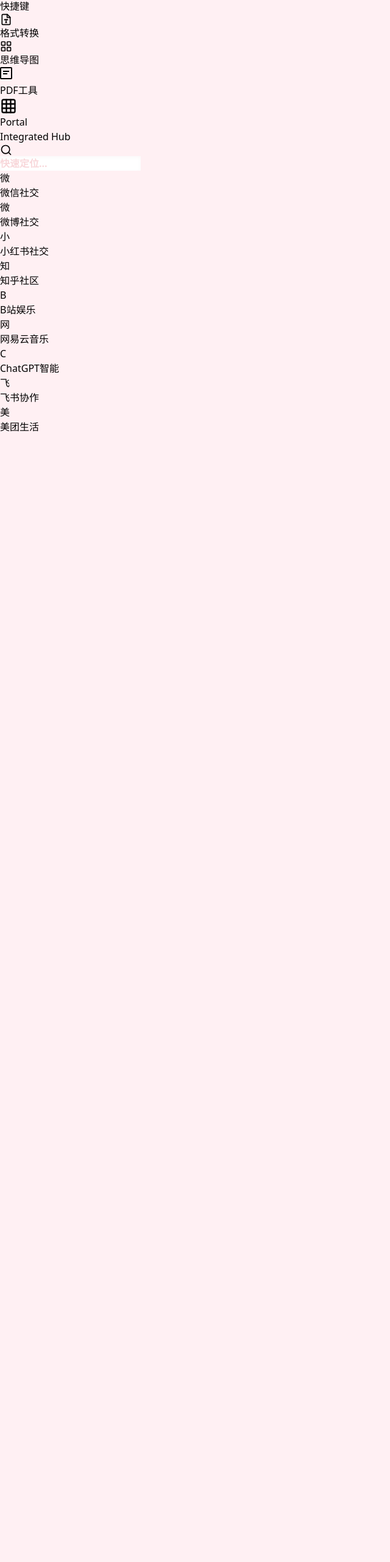
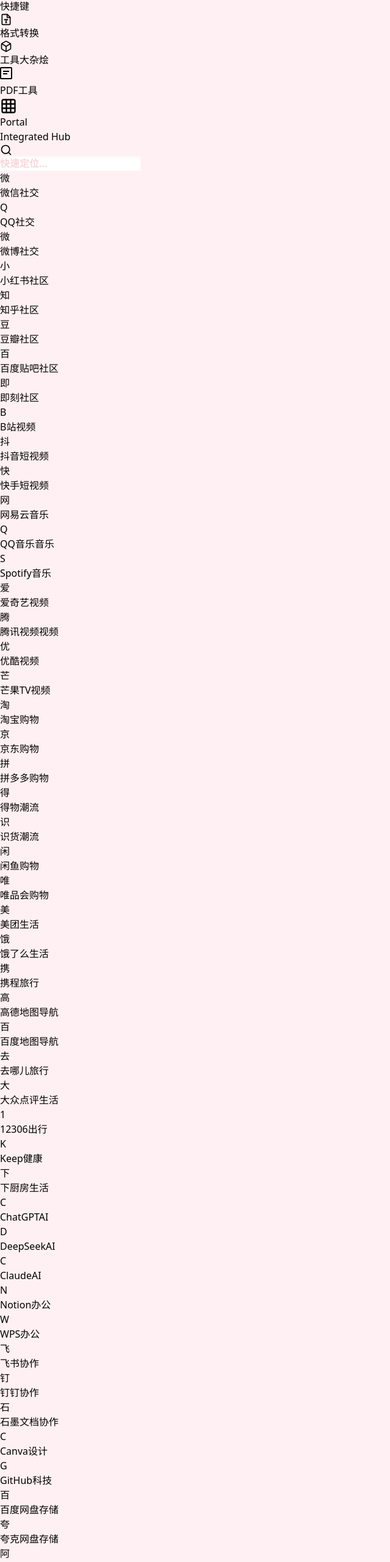
Before and after one commit to Felixovo06/ljy1229, a React (Vite) app: page / in a window 1280 px wide. Shown: the part 1066-3628 px from the top of the page at 61% size, without its empty margins (0-640 px from the left). Before the commit the page ends 1778 px from the top, so only its background shows below. Built offline with nearby package versions, Linux system fonts and the light colour scheme.

Commit message:
Update App.jsx

```diff
--- a/src/App.jsx
+++ b/src/App.jsx
@@ -4,11 +4,11 @@
   ChevronRight, Navigation, Cake, Target, Shield, ExternalLink,
   Activity, AlertCircle, Crosshair, Music, X, RefreshCw, Disc,
   Film, Book, Keyboard, FileType, LayoutGrid, Search, Heart, ArrowRight,
-  Maximize, Coffee, Palette, Grid3X3, Github, Send
+  Maximize, Coffee, Palette, Grid3X3, Github, Send, Box
 } from 'lucide-react';
 
 /**
- * 极简版文件图标（手动实现以防 Lucide 版本兼容问题）
+ * 极简版文件图标
  */
 const FileTextIcon = ({ size }) => (
   <div style={{ width: size, height: size, border: '2px solid currentColor', borderRadius: '2px', position: 'relative', display: 'inline-block' }}>
@@ -41,20 +41,69 @@
     { name: "生活百科", url: "https://zh.wikihow.com/", icon: <Book size={20} />, color: "bg-emerald-50 text-emerald-500 shadow-emerald-100/50" },
     { name: "快捷键", url: "https://hotkeycheatsheet.com/zh", icon: <Keyboard size={20} />, color: "bg-blue-50 text-blue-500 shadow-blue-100/50" },
     { name: "格式转换", url: "https://www.aconvert.com/cn/", icon: <FileType size={20} />, color: "bg-orange-50 text-orange-500 shadow-orange-100/50" },
-    { name: "思维导图", url: "https://wanglin2.github.io/mind-map/#/", icon: <LayoutGrid size={20} />, color: "bg-purple-50 text-purple-500 shadow-purple-100/50" },
+    { name: "工具大杂烩", url: "http://www.magicalbox.cn", icon: <Box size={20} />, color: "bg-purple-50 text-purple-500 shadow-purple-100/50" },
     { name: "PDF工具", url: "https://tools.pdf24.org/zh/", icon: <FileTextIcon size={20} />, color: "bg-rose-50 text-rose-500 shadow-rose-100/50" },
   ],
 
   appPortal: [
-    { name: "微信", cat: "社交", url: "https://weixin.qq.com/", color: "bg-emerald-400" },
-    { name: "微博", cat: "社交", url: "https://weibo.com/", color: "bg-red-400" },
-    { name: "小红书", cat: "社交", url: "https://www.xiaohongshu.com/", color: "bg-rose-400" },
-    { name: "知乎", cat: "社区", url: "https://www.zhihu.com/", color: "bg-blue-500" },
-    { name: "B站", cat: "娱乐", url: "https://www.bilibili.com/", color: "bg-pink-300" },
-    { name: "网易云", cat: "音乐", url: "https://music.163.com/", color: "bg-red-500" },
-    { name: "ChatGPT", cat: "智能", url: "https://chatgpt.com/", color: "bg-teal-500" },
-    { name: "飞书", cat: "协作", url: "https://www.feishu.cn/", color: "bg-blue-400" },
-    { name: "美团", cat: "生活", url: "https://www.meituan.com", color: "bg-yellow-400" },
+    // 社交社区
+    { name: "微信", cat: "社交", url: "https://weixin.qq.com/", color: "bg-emerald-500" },
+    { name: "QQ", cat: "社交", url: "https://im.qq.com/", color: "bg-blue-400" },
+    { name: "微博", cat: "社交", url: "https://weibo.com/", color: "bg-red-500" },
+    { name: "小红书", cat: "社区", url: "https://www.xiaohongshu.com/", color: "bg-rose-500" },
+    { name: "知乎", cat: "社区", url: "https://www.zhihu.com/", color: "bg-blue-600" },
+    { name: "豆瓣", cat: "社区", url: "https://www.douban.com/", color: "bg-green-700" },
+    { name: "百度贴吧", cat: "社区", url: "https://tieba.baidu.com/", color: "bg-blue-500" },
+    { name: "即刻", cat: "社区", url: "https://ruguoapp.com/", color: "bg-yellow-400" },
+    // 影音娱乐
+    { name: "B站", cat: "视频", url: "https://www.bilibili.com/", color: "bg-pink-400" },
+    { name: "抖音", cat: "短视频", url: "https://www.douyin.com/", color: "bg-zinc-900" },
+    { name: "快手", cat: "短视频", url: "https://www.kuaishou.com/", color: "bg-orange-500" },
+    { name: "网易云", cat: "音乐", url: "https://music.163.com/", color: "bg-red-600" },
+    { name: "QQ音乐", cat: "音乐", url: "https://y.qq.com/", color: "bg-emerald-400" },
+    { name: "Spotify", cat: "音乐", url: "https://www.spotify.com/", color: "bg-green-500" },
+    { name: "爱奇艺", cat: "视频", url: "https://www.iqiyi.com/", color: "bg-green-500" },
+    { name: "腾讯视频", cat: "视频", url: "https://v.qq.com/", color: "bg-blue-500" },
+    { name: "优酷", cat: "视频", url: "https://www.youku.com/", color: "bg-blue-400" },
+    { name: "芒果TV", cat: "视频", url: "https://www.mgtv.com/", color: "bg-orange-400" },
+    // 购物潮流
+    { name: "淘宝", cat: "购物", url: "https://www.taobao.com/", color: "bg-orange-500" },
+    { name: "京东", cat: "购物", url: "https://www.jd.com/", color: "bg-red-600" },
+    { name: "拼多多", cat: "购物", url: "https://www.pinduoduo.com/", color: "bg-red-500" },
+    { name: "得物", cat: "潮流", url: "https://www.dewu.com/", color: "bg-zinc-800" },
+    { name: "识货", cat: "潮流", url: "https://www.shihuo.cn/", color: "bg-cyan-500" },
+    { name: "闲鱼", cat: "购物", url: "https://www.goofish.com/", color: "bg-yellow-400" },
+    { name: "唯品会", cat: "购物", url: "https://www.vip.com/", color: "bg-pink-500" },
+    // 生活旅行
+    { name: "美团", cat: "生活", url: "https://www.meituan.com/", color: "bg-yellow-500" },
+    { name: "饿了么", cat: "生活", url: "https://www.ele.me/", color: "bg-sky-400" },
+    { name: "携程", cat: "旅行", url: "https://www.ctrip.com/", color: "bg-blue-800" },
+    { name: "高德地图", cat: "导航", url: "https://www.amap.com/", color: "bg-sky-500" },
+    { name: "百度地图", cat: "导航", url: "https://map.baidu.com/", color: "bg-blue-600" },
+    { name: "去哪儿", cat: "旅行", url: "https://www.qunar.com/", color: "bg-blue-400" },
+    { name: "大众点评", cat: "生活", url: "https://www.dianping.com/", color: "bg-orange-500" },
+    { name: "12306", cat: "出行", url: "https://www.12306.cn/", color: "bg-blue-600" },
+    { name: "Keep", cat: "健康", url: "https://www.gotokeep.com/", color: "bg-zinc-700" },
+    { name: "下厨房", cat: "生活", url: "https://www.xiachufang.com/", color: "bg-red-400" },
+    // 办公智能
+    { name: "ChatGPT", cat: "AI", url: "https://chatgpt.com/", color: "bg-teal-600" },
+    { name: "DeepSeek", cat: "AI", url: "https://www.deepseek.com/", color: "bg-blue-900" },
+    { name: "Claude", cat: "AI", url: "https://claude.ai/", color: "bg-orange-100 text-orange-900" },
+    { name: "Notion", cat: "办公", url: "https://www.notion.so/", color: "bg-zinc-900" },
+    { name: "WPS", cat: "办公", url: "https://www.wps.cn/", color: "bg-rose-600" },
+    { name: "飞书", cat: "协作", url: "https://www.feishu.cn/", color: "bg-blue-500" },
+    { name: "钉钉", cat: "协作", url: "https://www.dingtalk.com/", color: "bg-blue-600" },
+    { name: "石墨文档", cat: "协作", url: "https://shimo.im/", color: "bg-zinc-600" },
+    { name: "Canva", cat: "设计", url: "https://www.canva.cn/", color: "bg-purple-500" },
+    // 科技存储
+    { name: "GitHub", cat: "科技", url: "https://github.com/", color: "bg-zinc-800" },
+    { name: "百度网盘", cat: "存储", url: "https://pan.baidu.com/", color: "bg-blue-600" },
+    { name: "夸克网盘", cat: "存储", url: "https://pan.quark.cn/", color: "bg-blue-500" },
+    { name: "阿里云盘", cat: "存储", url: "https://www.aliyundrive.com/", color: "bg-purple-600" },
+    { name: "华为", cat: "科技", url: "https://www.huawei.com/", color: "bg-red-600" },
+    { name: "小米", cat: "科技", url: "https://www.mi.com/", color: "bg-orange-600" },
+    { name: "Vercel", cat: "开发", url: "https://vercel.com/", color: "bg-zinc-900" },
+    { name: "StackOverflow", cat: "开发", url: "https://stackoverflow.com/", color: "bg-orange-500" }
   ]
 };
 
@@ -71,7 +120,7 @@
   const [selectedEngine, setSelectedEngine] = useState(INITIAL_DATA.searchEngines[0]);
   const [searchQuery, setSearchQuery] = useState("");
 
-  // 粒子效果
+  // 模拟樱花星尘粒子
   const [particles, setParticles] = useState([]);
 
   useEffect(() => {
@@ -138,7 +187,7 @@
   return (
     <div className="min-h-screen bg-[#FFF0F3] text-[#5A5A5A] font-sans overflow-x-hidden relative pb-20 transition-colors duration-700">
 
-      {/* 粒子效果渲染 */}
+      {/* 粒子效果 */}
       {particles.map(p => (
         <div key={p.id} className="particle pointer-events-none fixed z-[999] text-lg opacity-0" style={{ left: p.x, top: p.y }}>
           {p.char}
@@ -164,6 +213,7 @@
              </div>
           </div>
 
+          {/* 纯 CSS 炫技灵动岛 */}
           <div className="absolute left-1/2 -translate-x-1/2 top-1/2 -translate-y-1/2">
             <div
               className={`relative bg-gradient-to-b from-[#3D262A] to-[#2D1619] shadow-[0_20px_50px_rgba(61,38,42,0.3)] flex flex-col items-center justify-center overflow-hidden border border-white/5 transition-all duration-500 ease-[cubic-bezier(0.25,1,0.5,1)]
@@ -320,8 +370,8 @@
                  ))}
               </div>
               <div className="flex items-center gap-6 mt-6 md:mt-0">
-                 <div className="px-5 py-2.5 bg-emerald-50 text-emerald-500 text-[10px] font-black rounded-full border border-emerald-50 flex items-center gap-2 shadow-sm">
-                   <div className="w-2 h-2 rounded-full bg-emerald-400 animate-pulse"></div>
+                 <div className="px-5 py-2.5 bg-emerald-50 text-emerald-600 text-[10px] font-black rounded-full border border-emerald-50 flex items-center gap-2 shadow-sm">
+                   <div className="w-2.5 h-2.5 rounded-full bg-emerald-400 animate-pulse"></div>
                    STABLE
                  </div>
                  <button onClick={() => window.open(activeTab === 'skill' ? "https://val.qq.com/act/a20250110skillteach/" : "https://www.vcrdb.net/", "_blank")} className="p-4 bg-white/80 rounded-2xl text-rose-200 hover:text-rose-500 transition-all shadow-sm"><Maximize size={20} /></button>
@@ -329,7 +379,7 @@
            </div>
            <div className="w-full bg-[#0F0F0F] relative shadow-2xl min-h-[500px]">
               <div key={activeTab} className="w-full animate-fade-in">
-                <div className={activeTab === 'skill' ? "aspect-video" : "h-[900px]"}>
+                <div className={activeTab === 'skill' ? "aspect-video" : "h-[850px]"}>
                   <iframe src={activeTab === 'skill' ? "https://val.qq.com/act/a20250110skillteach/" : "https://www.vcrdb.net/"} className="w-full h-full border-none" allow="clipboard-write; fullscreen" />
                 </div>
               </div>
@@ -338,6 +388,7 @@
 
         {/* 底部导航 */}
         <div className="grid grid-cols-1 lg:grid-cols-12 gap-12 pb-10">
+           {/* 修改后的 Toolbox */}
            <div className="lg:col-span-4 bg-white/70 rounded-[45px] p-12 border-2 border-white shadow-xl flex flex-col gap-10">
               <div className="flex items-center justify-between border-b border-rose-50 pb-10">
                 <h3 className="text-xl font-black text-rose-800 flex items-center gap-4 uppercase tracking-tighter italic">
@@ -371,7 +422,7 @@
                 </div>
               </div>
 
-              <div className="max-h-[500px] overflow-y-auto pr-8 custom-scrollbar-v2 pb-16">
+              <div className="max-h-[550px] overflow-y-auto pr-8 custom-scrollbar-v2 pb-16">
                  <div className="grid grid-cols-3 sm:grid-cols-4 md:grid-cols-5 lg:grid-cols-6 xl:grid-cols-8 gap-x-10 gap-y-16">
                     {filteredApps.map((app, idx) => (
                       <a key={idx} href={app.url} target="_blank" rel="noreferrer" className="flex flex-col items-center group/item no-underline">
@@ -386,6 +437,11 @@
                       </a>
                     ))}
                  </div>
+                 {filteredApps.length === 0 && (
+                   <div className="py-20 text-center text-rose-200 font-bold opacity-50 uppercase tracking-widest">
+                     No App Found
+                   </div>
+                 )}
               </div>
            </div>
         </div>
```
